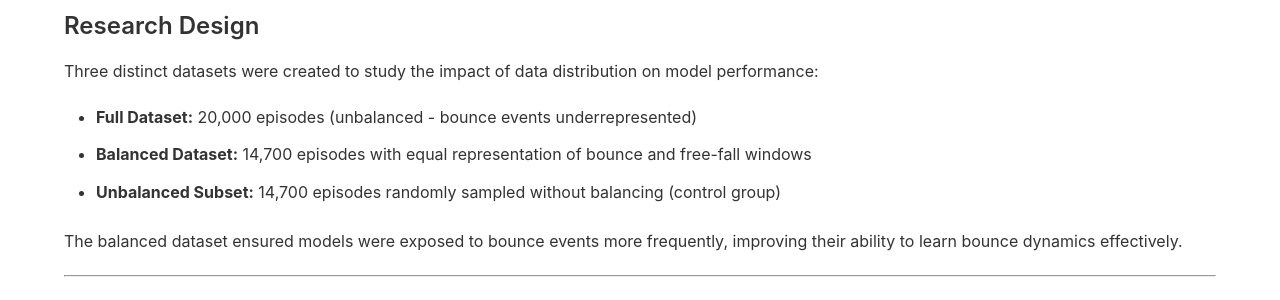
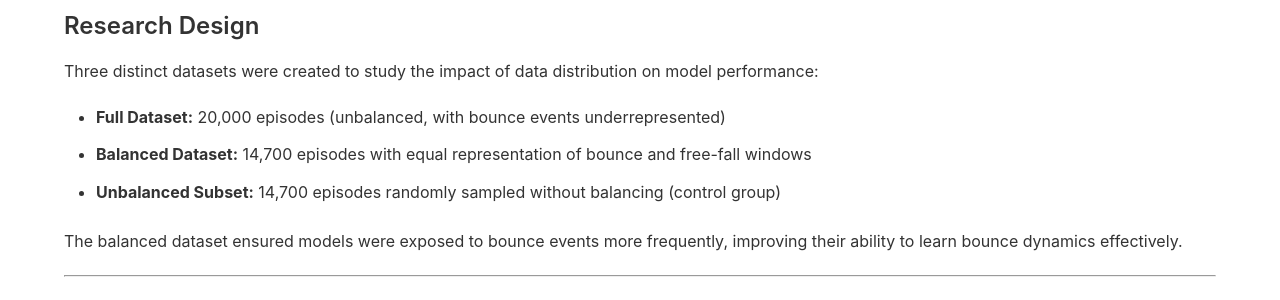
Before and after one commit to goodluckoguzie/goodluckoguzie.github.io, a Jekyll site: the page built from projects/fallingballenv.md, in a window 1280 px wide and 900 px high, scrolled down 4583 px. Shown: the part 153-453 px from the top of the window. Built offline with Jekyll 4.4.1, drawn with Linux system fonts in a browser that asks for light colours; some of the changed text lies outside the part shown.

Commit message:
Fix sentences in project pages to sound natural without hyphens

```diff
--- a/projects/fallingballenv.md
+++ b/projects/fallingballenv.md
@@ -155,7 +155,7 @@ FallingBallEnv serves as a controlled testing ground to explore fundamental chal
 
 Three distinct datasets were created to study the impact of data distribution on model performance:
 
-- **Full Dataset:** 20,000 episodes (unbalanced - bounce events underrepresented)
+- **Full Dataset:** 20,000 episodes (unbalanced, with bounce events underrepresented)
 - **Balanced Dataset:** 14,700 episodes with equal representation of bounce and free-fall windows
 - **Unbalanced Subset:** 14,700 episodes randomly sampled without balancing (control group)
 
```
Also changed, not shown: other parts of projects/fallingballenv.md (+1 -1 lines), projects/litesocnavgym.md (+1 -1 lines).
